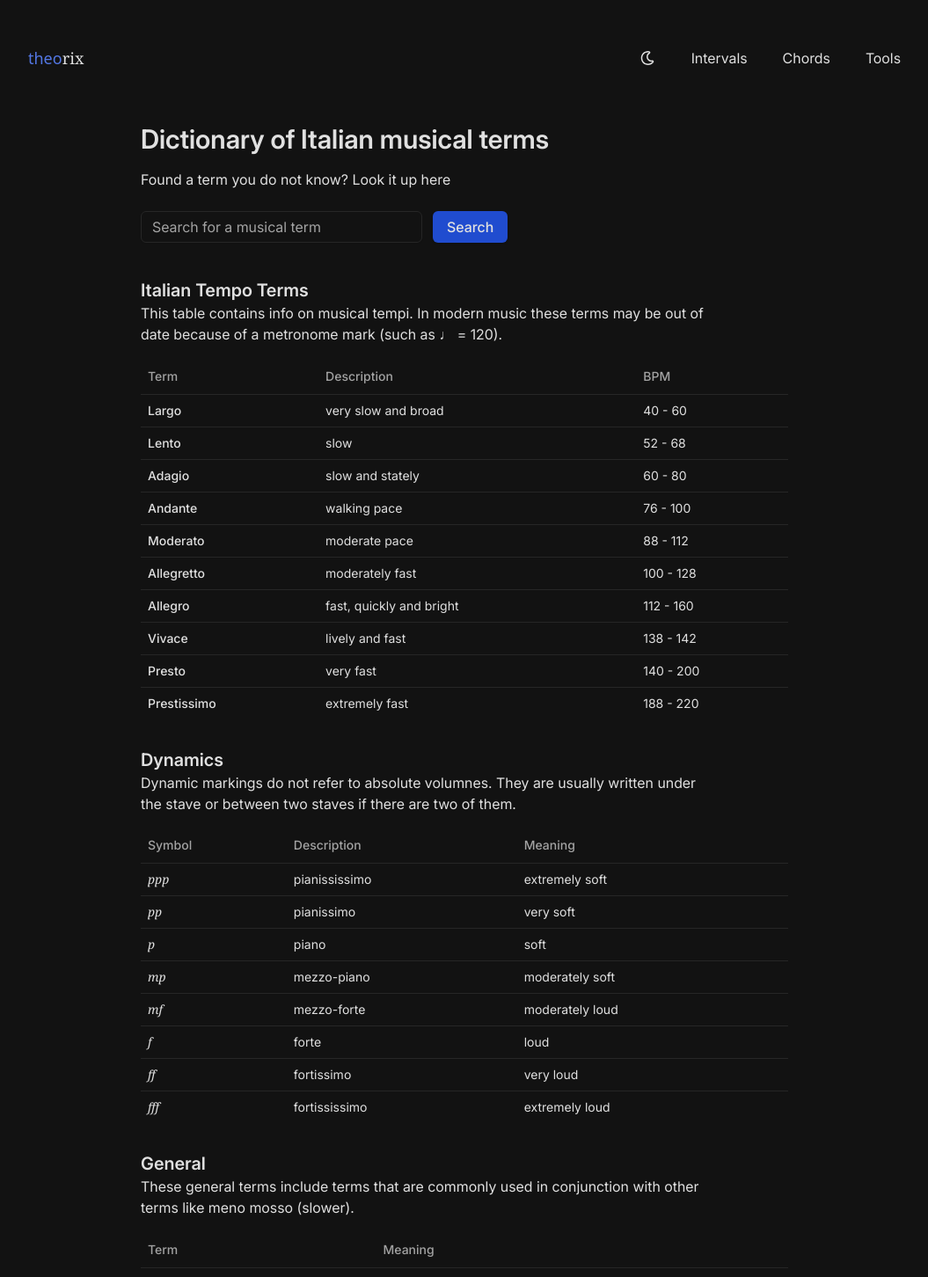
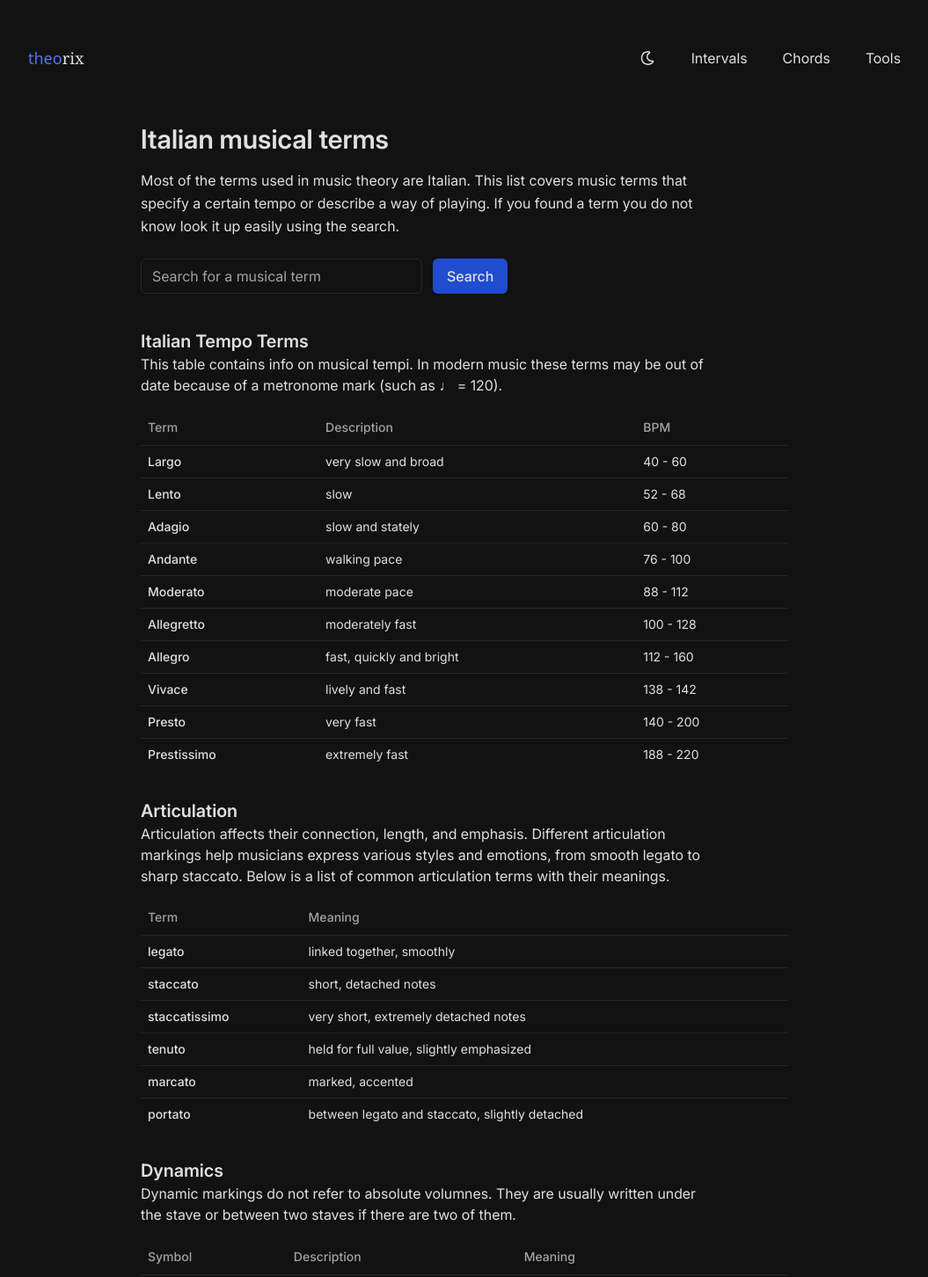
Before and after one commit to LucaJahnen/theorix, a React (Vite) app: page /musical-terms in a window 1280 px wide. Shown: the top 1452 px of the page at 88% size, without its empty margins (112-1167 px from the left). Built offline with nearby package versions, Linux system fonts and the light colour scheme.

Commit message:
adding articulation to musical terms

```diff
--- a/src/pages/dictionary/data.ts
+++ b/src/pages/dictionary/data.ts
@@ -21,6 +21,14 @@ const data = {
         { symbol: "ff", description: "fortissimo", meaning: "very loud" },
         { symbol: "fff", description: "fortississimo", meaning: "extremely loud" }
     ],
+    "Articulation": [
+        { term: "legato", description: "linked together, smoothly" },
+        { term: "staccato", description: "short, detached notes" },
+        { term: "staccatissimo", description: "very short, extremely detached notes" },
+        { term: "tenuto", description: "held for full value, slightly emphasized" },
+        { term: "marcato", description: "marked, accented" },
+        { term: "portato", description: "between legato and staccato, slightly detached" },
+    ],
     "General": [
         { term: "poco", meaning: "a little" },
         { term: "assai", meaning: "very" },
@@ -28,8 +36,6 @@ const data = {
         { term: "più", meaning: "more" },
         { term: "molto", meaning: "much, very" },
         { term: "subito", meaning: "suddenly" },
-        { term: "legato", meaning: "smooth and connected" },
-        { term: "staccato", meaning: "short and detached" },
         { term: "dolce", meaning: "sweetly" },
         { term: "con brio", meaning: "with spirit, lively" },
         { term: "con moto", meaning: "with movement" },
@@ -39,7 +45,6 @@ const data = {
         { term: "accelerando", meaning: "gradually speeding up" },
         { term: "sempre", meaning: "always, continuously" },
         { term: "sforzando", meaning: "with sudden emphasis" },
-        { term: "tenuto", meaning: "held or sustained" },
         { term: "crescendo", meaning: "gradually getting louder" },
         { term: "diminuendo", meaning: "gradually getting softer" },
         { term: "da capo", meaning: "from the beginning" },
--- a/src/pages/dictionary/index.tsx
+++ b/src/pages/dictionary/index.tsx
@@ -40,6 +40,11 @@ const Dictionary: React.FC = () => {
             item.bpm.toLowerCase().includes(searchTerm.toLowerCase())
         )
 
+        const filteredArticulation: FilteredItem[] = data.Articulation.filter((term) =>
+            term.term.toLowerCase().includes(searchTerm.toLowerCase()) ||
+            term.description.toLowerCase().includes(searchTerm.toLowerCase())
+        )
+
         const filteredDynamics: FilteredItem[] = data.Dynamics.filter((dynamic) =>
             dynamic.symbol.toLowerCase().includes(searchTerm.toLowerCase()) ||
             dynamic.description.toLowerCase().includes(searchTerm.toLowerCase()) ||
@@ -53,6 +58,7 @@ const Dictionary: React.FC = () => {
 
         const filteredItems = [
             ...filteredTempo,
+            ...filteredArticulation,
             ...filteredDynamics,
             ...filteredGeneral
         ]
@@ -76,11 +82,11 @@ const Dictionary: React.FC = () => {
         </Helmet>
         <Navbar />
         <div className="px-4 pt-6 lg:w-[60%] lg:block lg:m-auto">
-            <h1 className="text-3xl font-semibold pb-4">Dictionary of Italian musical terms</h1>
-            <p>Found a term you do not know? Look it up here</p>
+            <h1 className="text-3xl font-semibold pb-4">Italian musical terms</h1>
+            <p className="leading-relaxed max-w-[65ch]">Most of the terms used in music theory are Italian. This list covers music terms that specify a certain tempo or describe a way of playing. If you found a term you do not know look it up easily using the search.</p>
             <form action="#" className='w-full flex flex-row gap-3 py-6' onSubmit={handleSubmit}>
-                <Input type="text" placeholder='Search for a musical term' name='search' required value={searchTerm} onChange={e => handleChange(e)} className='text-base h-9 max-w-[20rem]' />
-                <Button className='text-base h-9 bg-primary dark:bg-primary-altered'>Search</Button>
+                <Input type="text" placeholder='Search for a musical term' name='search' required value={searchTerm} onChange={e => handleChange(e)} className='text-base h-10 max-w-[20rem]' />
+                <Button className='text-base h-10 bg-primary dark:bg-primary-altered'>Search</Button>
             </form>
             {renderResults(submitted, filteredData)}
             <section className='mt-4'>
@@ -100,6 +106,26 @@ const Dictionary: React.FC = () => {
                             <TableCell className="font-medium">{obj.tempo}</TableCell>
                             <TableCell>{obj.description}</TableCell>
                             <TableCell>{obj.bpm}</TableCell>
+                        </TableRow>
+                        ))}
+                    </TableBody>
+                </Table>
+            </section>
+            <section className='mt-8'>
+                <h2 className='text-xl font-semibold'>Articulation</h2>
+                <p className='pb-4 max-w-[65ch]'>Articulation affects their connection, length, and emphasis. Different articulation markings help musicians express various styles and emotions, from smooth legato to sharp staccato. Below is a list of common articulation terms with their meanings.</p>
+                <Table>
+                    <TableHeader>
+                        <TableRow>
+                        <TableHead>Term</TableHead>
+                        <TableHead>Meaning</TableHead>
+                        </TableRow>
+                    </TableHeader>
+                    <TableBody>
+                        {data["Articulation"].map((obj) => (
+                        <TableRow key={obj.term} {...(obj.term === "sforzando" ? { id: "sforzando" } : {})}>
+                            <TableCell className="font-medium">{obj.term}</TableCell>
+                            <TableCell>{obj.description}</TableCell>
                         </TableRow>
                         ))}
                     </TableBody>
--- a/src/pages/dictionary/renderResults.tsx
+++ b/src/pages/dictionary/renderResults.tsx
@@ -39,7 +39,13 @@ const renderResults = (submitted: boolean, filteredData: FilteredItem[]) => {
                                         <TableCell>{item.meaning}</TableCell>
                                     </TableRow>
                                 )}
-                                {item.term && (
+                                {(item.description && item.term) && (
+                                    <TableRow key={item.description}>
+                                        <TableCell className="font-medium italic font-serif">{item.term}</TableCell>
+                                        <TableCell>{item.description}</TableCell>
+                                    </TableRow>
+                                )}
+                                {(item.term && item.meaning) && (
                                     <TableRow key={item.description}>
                                         <TableCell className="font-medium italic font-serif">{item.term}</TableCell>
                                         <TableCell>{item.meaning}</TableCell>
```
